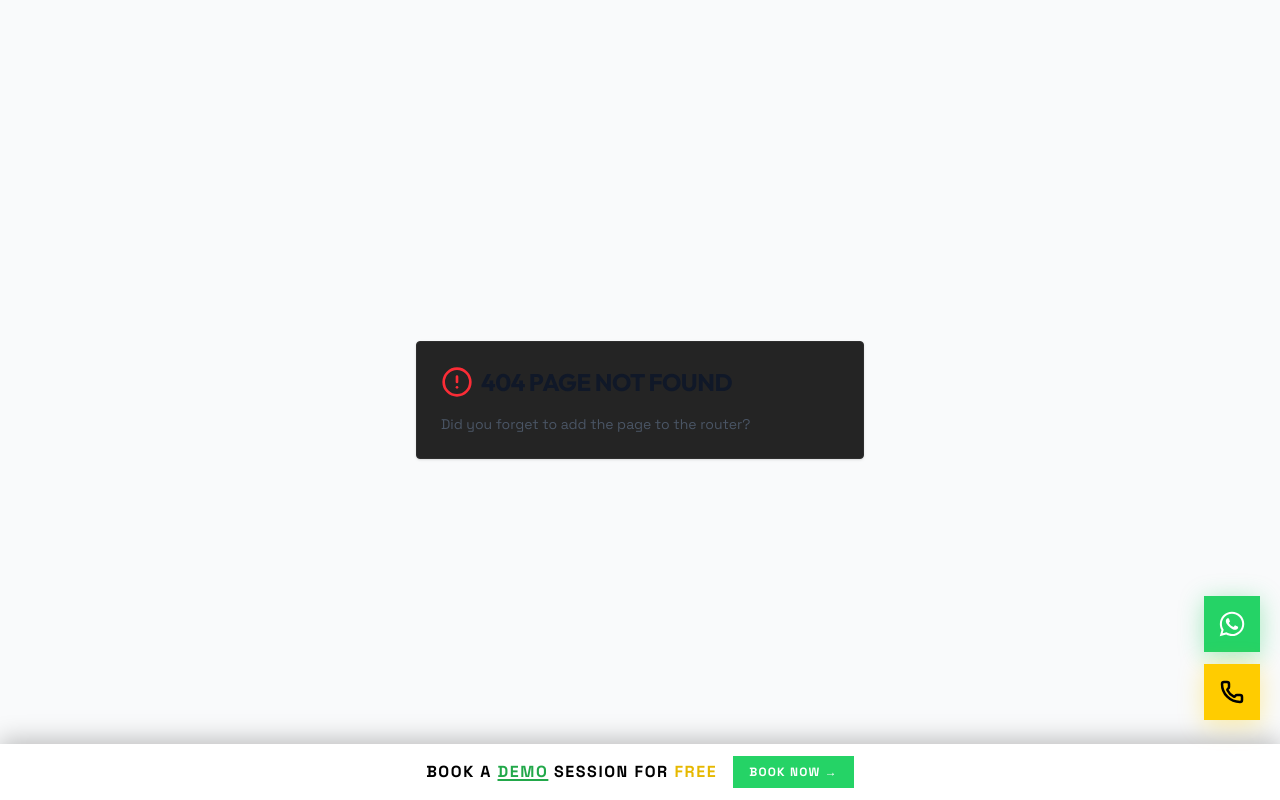
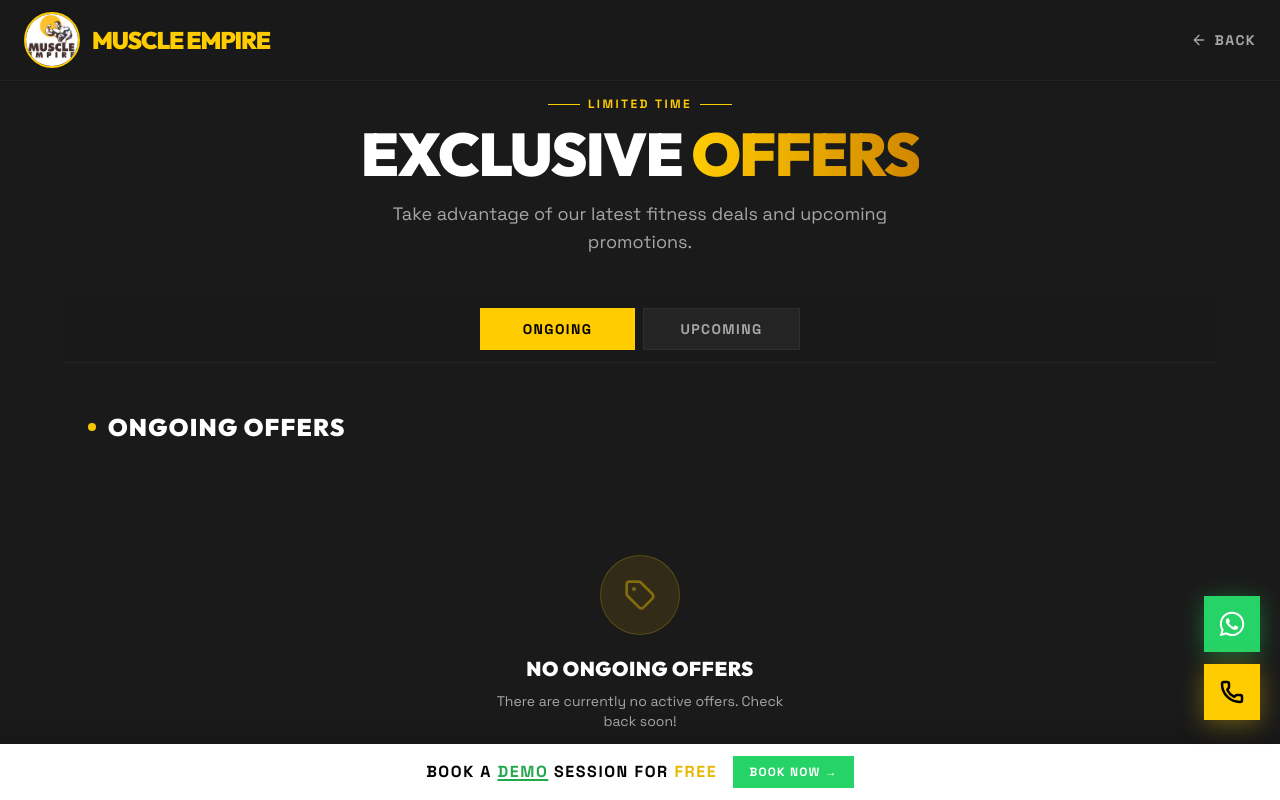
Before and after one commit to kinjal-webdev/muscle-empire, a React (Vite) app: page /offers in a window 1280 px wide. Before the commit this address had no page. Shown: the top 800 px of the page. Built offline with nearby package versions, Linux system fonts and the light colour scheme.

Commit message:
feat: Offers page with ongoing/upcoming tabs, empty states, navbar link

```diff
--- a/src/App.tsx
+++ b/src/App.tsx
@@ -10,6 +10,7 @@ import FemaleGymPlans from "@/pages/FemaleGymPlans";
 import Products from "@/pages/Products";
 import ProductDetail from "@/pages/ProductDetail";
 import NutritionAssessment from "@/pages/NutritionAssessment";
+import Offers from "@/pages/Offers";
 import FloatingContact from "@/components/FloatingContact";
 import DemoBar from "@/components/DemoBar";
 
@@ -35,6 +36,7 @@ function Router() {
       <Route path="/products" component={Products} />
       <Route path="/products/:id" component={ProductDetail} />
       <Route path="/nutrition" component={NutritionAssessment} />
+      <Route path="/offers" component={Offers} />
       <Route component={NotFound} />
     </Switch>
   );
--- a/src/components/Navbar.tsx
+++ b/src/components/Navbar.tsx
@@ -11,6 +11,7 @@ const navLinks = [
   { name: "Reviews", href: "#reviews" },
   { name: "Contact", href: "#contact" },
   { name: "Products", href: "/products", isPage: true },
+  { name: "Offers", href: "/offers", isPage: true },
   { name: "Nutrition", href: "/nutrition", isPage: true },
 ];
 
--- /dev/null
+++ b/src/pages/Offers.tsx
@@ -0,0 +1,248 @@
+import { useEffect, useLayoutEffect, useRef, useState } from "react";
+import { motion } from "framer-motion";
+import { Tag, Clock, Calendar, Zap } from "lucide-react";
+import PlanNavbar from "@/components/PlanNavbar";
+import Footer from "@/components/Footer";
+
+// ── Offer data — edit here to add/remove offers ───────────────────────────────
+const ongoingOffers: Offer[] = [
+  // Example — uncomment and fill to add an offer:
+  // {
+  //   title: "Summer Shred Special",
+  //   description: "Get 20% off on quarterly membership. Beat the heat and get in shape this summer.",
+  //   discount: "20% OFF",
+  //   validTill: "31 July 2026",
+  //   cta: "Claim Offer",
+  // },
+];
+
+const upcomingOffers: Offer[] = [
+  // Example — uncomment to add upcoming offer:
+  // {
+  //   title: "Independence Day Special",
+  //   description: "Flat 15% off on annual membership. Freedom to train without limits.",
+  //   launchDate: "15 August 2026",
+  //   teaser: "Coming soon — save big on your fitness journey.",
+  // },
+];
+// ─────────────────────────────────────────────────────────────────────────────
+
+type Offer = {
+  title: string;
+  description: string;
+  discount?: string;
+  validTill?: string;
+  launchDate?: string;
+  teaser?: string;
+  cta?: string;
+  image?: string;
+};
+
+function OfferCard({ offer, upcoming = false }: { offer: Offer; upcoming?: boolean }) {
+  return (
+    <motion.div
+      initial={{ opacity: 0, y: 24 }}
+      whileInView={{ opacity: 1, y: 0 }}
+      viewport={{ once: true }}
+      transition={{ duration: 0.5 }}
+      className="bg-card border border-border rounded-xl overflow-hidden flex flex-col hover:border-primary/40 transition-colors shadow-lg"
+    >
+      {/* Banner */}
+      <div className="relative h-44 bg-gradient-to-br from-primary/20 to-yellow-600/10 flex items-center justify-center">
+        {offer.image ? (
+          <img src={offer.image} alt={offer.title} className="w-full h-full object-cover" loading="lazy" />
+        ) : (
+          <Zap size={48} className="text-primary/40" />
+        )}
+        {/* Badge */}
+        {upcoming ? (
+          <span className="absolute top-3 right-3 bg-blue-500 text-white text-xs font-black uppercase tracking-widest px-3 py-1 rounded-full">
+            Coming Soon
+          </span>
+        ) : offer.discount ? (
+          <span className="absolute top-3 right-3 bg-primary text-black text-xs font-black uppercase tracking-widest px-3 py-1 rounded-full">
+            {offer.discount}
+          </span>
+        ) : null}
+      </div>
+
+      {/* Content */}
+      <div className="p-5 flex flex-col gap-3 flex-1">
+        <h3 className="text-white font-black uppercase tracking-tight text-lg leading-tight">{offer.title}</h3>
+        <p className="text-muted-foreground text-sm leading-relaxed flex-1">
+          {upcoming ? offer.teaser : offer.description}
+        </p>
+
+        {/* Meta */}
+        <div className="flex items-center gap-2 text-xs text-muted-foreground">
+          {upcoming ? (
+            <>
+              <Calendar size={13} className="text-primary" />
+              <span>Launches: <span className="text-white font-bold">{offer.launchDate}</span></span>
+            </>
+          ) : offer.validTill ? (
+            <>
+              <Clock size={13} className="text-primary" />
+              <span>Valid till: <span className="text-white font-bold">{offer.validTill}</span></span>
+            </>
+          ) : null}
+        </div>
+
+        {/* CTA */}
+        {!upcoming && (
+          <a
+            href="#contact"
+            onClick={e => {
+              e.preventDefault();
+              window.history.back();
+              setTimeout(() => {
+                const el = document.getElementById("contact");
+                if (el) el.scrollIntoView({ behavior: "smooth" });
+              }, 300);
+            }}
+            className="w-full flex items-center justify-center bg-primary hover:bg-primary/90 text-black font-black uppercase tracking-widest py-3 rounded-xl text-sm transition-colors mt-1"
+          >
+            {offer.cta || "Join Now"}
+          </a>
+        )}
+      </div>
+    </motion.div>
+  );
+}
+
+function EmptyState({ title, desc }: { title: string; desc: string }) {
+  return (
+    <div className="flex flex-col items-center justify-center py-20 text-center">
+      <div className="w-20 h-20 bg-primary/10 border border-primary/20 rounded-full flex items-center justify-center mb-5">
+        <Tag size={32} className="text-primary/40" />
+      </div>
+      <h4 className="text-white font-black uppercase tracking-wide text-xl mb-2">{title}</h4>
+      <p className="text-muted-foreground text-sm max-w-xs">{desc}</p>
+    </div>
+  );
+}
+
+export default function Offers() {
+  const [activeTab, setActiveTab] = useState<"ongoing" | "upcoming">("ongoing");
+  const ongoingRef = useRef<HTMLDivElement>(null);
+  const upcomingRef = useRef<HTMLDivElement>(null);
+
+  useLayoutEffect(() => { window.scrollTo(0, 0); }, []);
+
+  // Update active tab based on scroll position
+  useEffect(() => {
+    const observer = new IntersectionObserver(
+      entries => {
+        entries.forEach(entry => {
+          if (entry.isIntersecting) {
+            setActiveTab(entry.target.id as "ongoing" | "upcoming");
+          }
+        });
+      },
+      { threshold: 0.4 }
+    );
+    if (ongoingRef.current) observer.observe(ongoingRef.current);
+    if (upcomingRef.current) observer.observe(upcomingRef.current);
+    return () => observer.disconnect();
+  }, []);
+
+  const scrollTo = (ref: React.RefObject<HTMLDivElement>) => {
+    ref.current?.scrollIntoView({ behavior: "smooth", block: "start" });
+  };
+
+  return (
+    <div className="min-h-screen bg-background text-foreground">
+      <PlanNavbar />
+      <main className="pt-24 pb-20">
+        <div className="container mx-auto px-4 md:px-6 max-w-6xl">
+
+          {/* Header */}
+          <div className="text-center mb-10">
+            <p className="text-primary font-bold uppercase tracking-[0.2em] text-xs mb-3 flex items-center justify-center gap-2">
+              <span className="w-8 h-px bg-primary inline-block" />
+              Limited Time
+              <span className="w-8 h-px bg-primary inline-block" />
+            </p>
+            <h1 className="text-4xl md:text-6xl font-black uppercase tracking-tight mb-4">
+              Exclusive{" "}
+              <span className="text-transparent bg-clip-text bg-gradient-to-r from-primary to-yellow-600">
+                Offers
+              </span>
+            </h1>
+            <p className="text-muted-foreground text-lg max-w-xl mx-auto">
+              Take advantage of our latest fitness deals and upcoming promotions.
+            </p>
+          </div>
+
+          {/* Sticky Tabs */}
+          <div className="sticky top-20 z-40 bg-background/90 backdrop-blur-md border-b border-border/50 mb-12 -mx-4 px-4 md:-mx-6 md:px-6">
+            <div className="flex gap-2 py-3 max-w-xs mx-auto">
+              <button
+                onClick={() => scrollTo(ongoingRef)}
+                className={`flex-1 py-2.5 text-sm font-black uppercase tracking-widest rounded-lg transition-all ${
+                  activeTab === "ongoing"
+                    ? "bg-primary text-black"
+                    : "bg-card text-muted-foreground hover:text-white border border-border"
+                }`}
+              >
+                Ongoing
+              </button>
+              <button
+                onClick={() => scrollTo(upcomingRef)}
+                className={`flex-1 py-2.5 text-sm font-black uppercase tracking-widest rounded-lg transition-all ${
+                  activeTab === "upcoming"
+                    ? "bg-primary text-black"
+                    : "bg-card text-muted-foreground hover:text-white border border-border"
+                }`}
+              >
+                Upcoming
+              </button>
+            </div>
+          </div>
+
+          {/* Ongoing Offers */}
+          <div id="ongoing" ref={ongoingRef} className="mb-20 scroll-mt-36">
+            <h2 className="text-white font-black uppercase tracking-wider text-2xl mb-8 flex items-center gap-3">
+              <span className="w-2 h-2 bg-primary rounded-full animate-pulse" />
+              Ongoing Offers
+            </h2>
+            {ongoingOffers.length > 0 ? (
+              <div className="grid grid-cols-1 sm:grid-cols-2 lg:grid-cols-3 gap-6">
+                {ongoingOffers.map((offer, i) => (
+                  <OfferCard key={i} offer={offer} />
+                ))}
+              </div>
+            ) : (
+              <EmptyState
+                title="No Ongoing Offers"
+                desc="There are currently no active offers. Check back soon!"
+              />
+            )}
+          </div>
+
+          {/* Upcoming Offers */}
+          <div id="upcoming" ref={upcomingRef} className="scroll-mt-36">
+            <h2 className="text-white font-black uppercase tracking-wider text-2xl mb-8 flex items-center gap-3">
+              <span className="w-2 h-2 bg-blue-400 rounded-full animate-pulse" />
+              Upcoming Offers
+            </h2>
+            {upcomingOffers.length > 0 ? (
+              <div className="grid grid-cols-1 sm:grid-cols-2 lg:grid-cols-3 gap-6">
+                {upcomingOffers.map((offer, i) => (
+                  <OfferCard key={i} offer={offer} upcoming />
+                ))}
+              </div>
+            ) : (
+              <EmptyState
+                title="No Upcoming Offers"
+                desc="Stay tuned! Exciting offers are coming soon."
+              />
+            )}
+          </div>
+
+        </div>
+      </main>
+      <Footer />
+    </div>
+  );
+}
```
